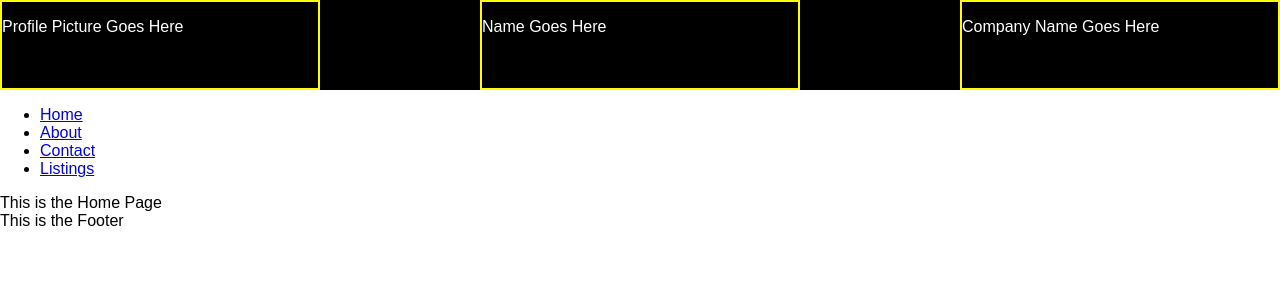
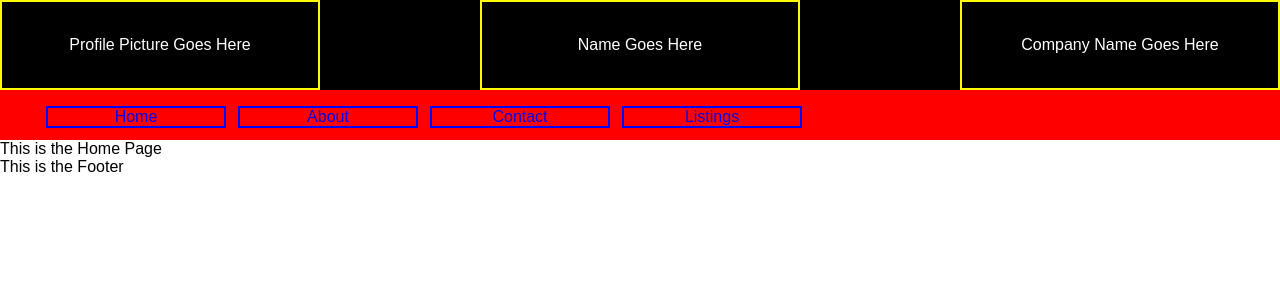
Before and after one commit to willsinn/react-realty-site, a React (Create React App) app: page / in a window 1280 px wide. Shown: the top 300 px of the page. Built offline with nearby package versions, Linux system fonts and the light colour scheme.

Commit message:
added Navbar & Header CSS Flexbox

```diff
--- a/src/components/layout/Header.js
+++ b/src/components/layout/Header.js
@@ -7,15 +7,15 @@ class Header extends Component {
 
           <header className="header-layout">
               <div className="header-col picture">
-                <p>Profile Picture Goes Here</p>
+                <p className="header-content">Profile Picture Goes Here</p>
               </div>
 
               <div className="header-col name">
-                <p> Name Goes Here </p>
+                <p className="header-content"> Name Goes Here </p>
               </div>
 
               <div className="header-col company">
-                <p>Company Name Goes Here</p>
+                <p className="header-content">Company Name Goes Here</p>
               </div>
           </header>
     );
--- a/src/components/layout/NavBar.js
+++ b/src/components/layout/NavBar.js
@@ -5,19 +5,19 @@ class NavBar extends Component {
   render() {
     return (
 
-          <nav>
+          <nav className="navbar-layout">
             <ul>
-              <li>
-                <a href="#">Home</a>
+              <li className="nav-col home">
+                <a className="nav-content" href="#">Home</a>
               </li>
-              <li>
-                <a href="#">About</a>
+              <li className="nav-col about">
+                <a className="nav-content" href="#">About</a>
               </li>
-              <li>
-                <a href="#">Contact</a>
+              <li className="nav-col contact">
+                <a className="nav-content" href="#">Contact</a>
               </li>
-              <li>
-                <a href="#">Listings</a>
+              <li className="nav-col listings">
+                <a className="nav-content" href="#">Listings</a>
               </li>
             </ul>
           </nav>
--- a/src/components/styles/Header.css
+++ b/src/components/styles/Header.css
@@ -1,14 +1,26 @@
 
 .header-layout {
-  display: flex;
   background: black;
   color: white;
   height: 90px;
-  justify-content: space-between;
+
+}
+
+@media (min-width:768px) {
+  .header-layout {
+    display: flex;
+    justify-content: space-between;
+
+  }
 }
 
 .header-col {
   box-sizing: border-box;
   border: 2px solid yellow;
   flex-basis: 25%;
+  display: flex;
 }
+
+.header-content {
+  margin: auto;
+}
--- a/src/components/styles/NavBar.css
+++ b/src/components/styles/NavBar.css
@@ -0,0 +1,27 @@
+
+.navbar-layout {
+  background: red;
+  color: white;
+  height: 50px;
+  display: flex;
+}
+
+ul {
+  list-style: none;
+  display: flex;
+  width: 60%;
+  justify-content: space-between;
+
+}
+
+.nav-col {
+  border: 2px solid blue;
+  flex-basis: 23%;
+  margin:auto;
+  display: flex;
+}
+
+.nav-content {
+  margin: auto;
+  text-decoration: none;
+}
```
